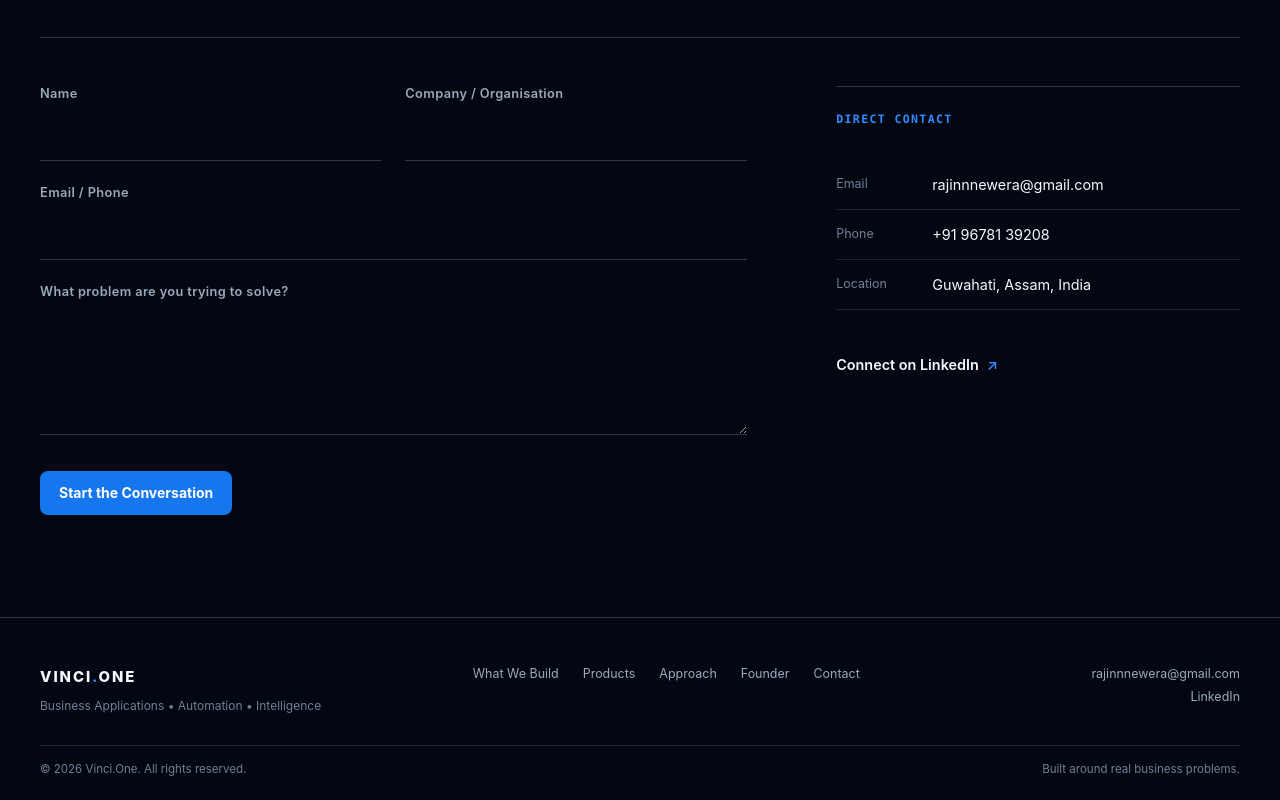
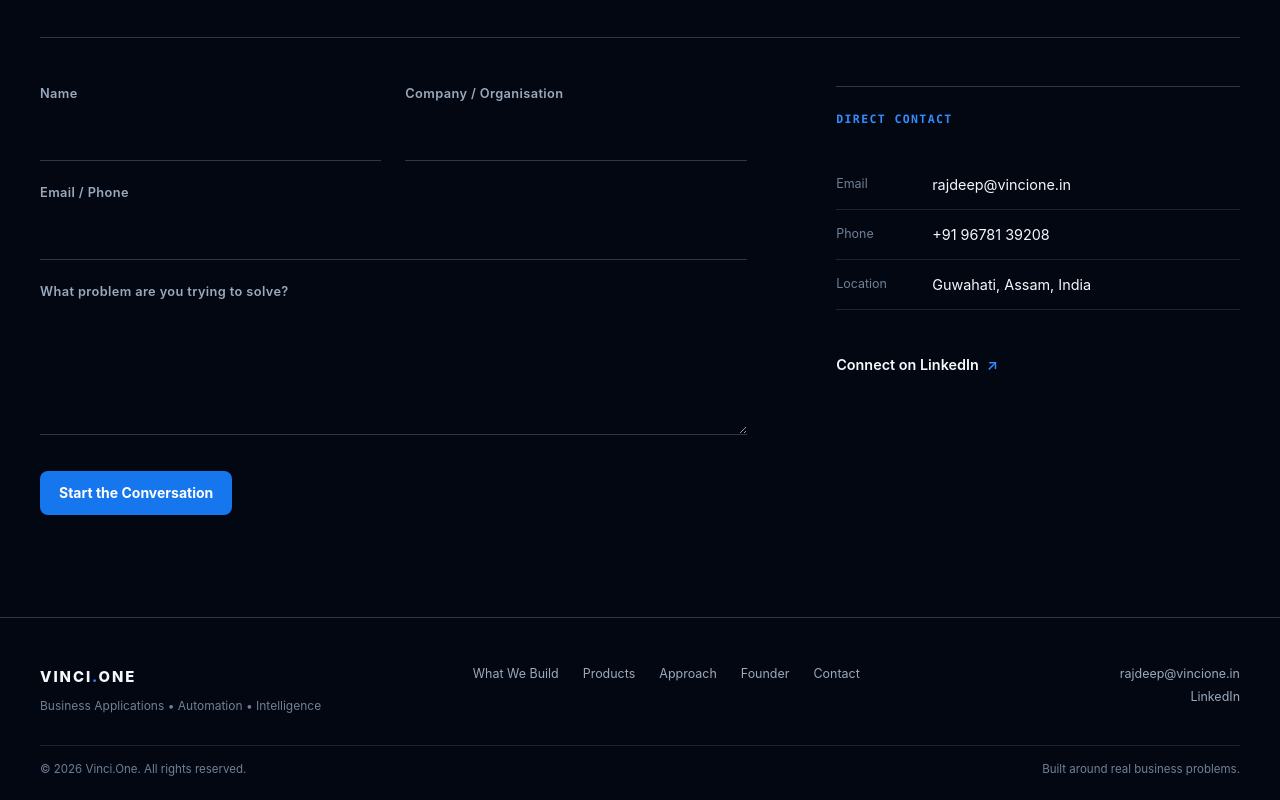
Before and after one commit to rajinnewera-bit/vincione-website, a React (Vite) app: page /contact in a window 1280 px wide. Shown: the part 407-1207 px from the top of the page. Built offline with nearby package versions, Linux system fonts and the light colour scheme.

Commit message:
Update Vinci.One contact email to rajdeep@vincione.in

```diff
--- a/src/components/Contact.jsx
+++ b/src/components/Contact.jsx
@@ -11,7 +11,7 @@ export default function Contact() {
     e.preventDefault()
     const subject = encodeURIComponent('Vinci.One — Discuss a business problem')
     const body = encodeURIComponent(`Name: ${form.name}\nCompany: ${form.company}\nContact: ${form.contact}\n\nProblem:\n${form.message}`)
-    window.location.href = `mailto:rajinnnewera@gmail.com?subject=${subject}&body=${body}`
+    window.location.href = `mailto:rajdeep@vincione.in?subject=${subject}&body=${body}`
   }
 
   return (
@@ -42,7 +42,7 @@ export default function Contact() {
         <div className="contact-details">
           <p className="section-kicker">Direct contact</p>
           <dl>
-            <div><dt>Email</dt><dd><a href="mailto:rajinnnewera@gmail.com">rajinnnewera@gmail.com</a></dd></div>
+            <div><dt>Email</dt><dd><a href="mailto:rajdeep@vincione.in">rajdeep@vincione.in</a></dd></div>
             <div><dt>Phone</dt><dd><a href="tel:+919678139208">+91 96781 39208</a></dd></div>
             <div><dt>Location</dt><dd>Guwahati, Assam, India</dd></div>
           </dl>
--- a/src/components/Layout.jsx
+++ b/src/components/Layout.jsx
@@ -24,7 +24,7 @@ export default function Layout({ children }) {
           </nav>
 
           <div className="footer-contact">
-            <a href="mailto:rajinnnewera@gmail.com">rajinnnewera@gmail.com</a>
+            <a href="mailto:rajdeep@vincione.in">rajdeep@vincione.in</a>
             <a href="https://www.linkedin.com/in/rajdeep-dutta-59ba36394/" target="_blank" rel="noreferrer">LinkedIn</a>
           </div>
         </div>
```
